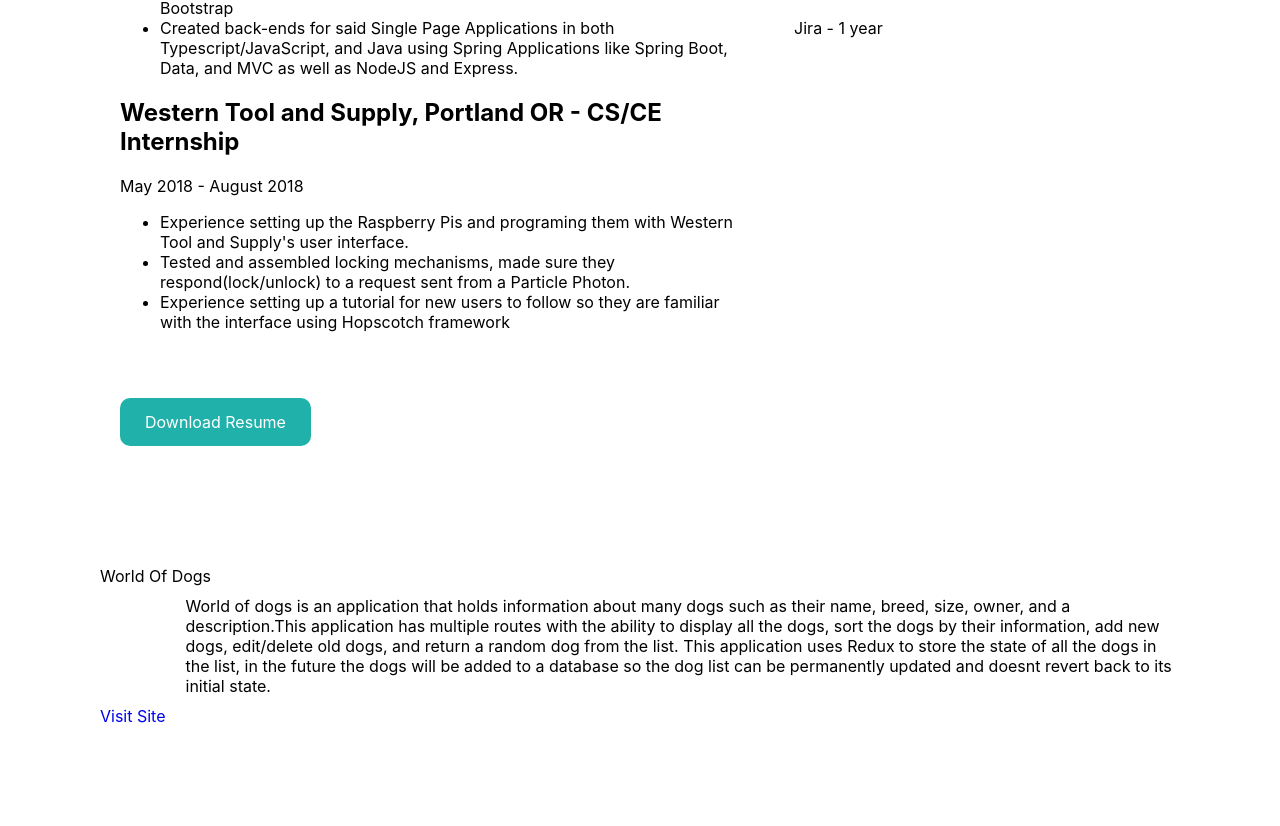
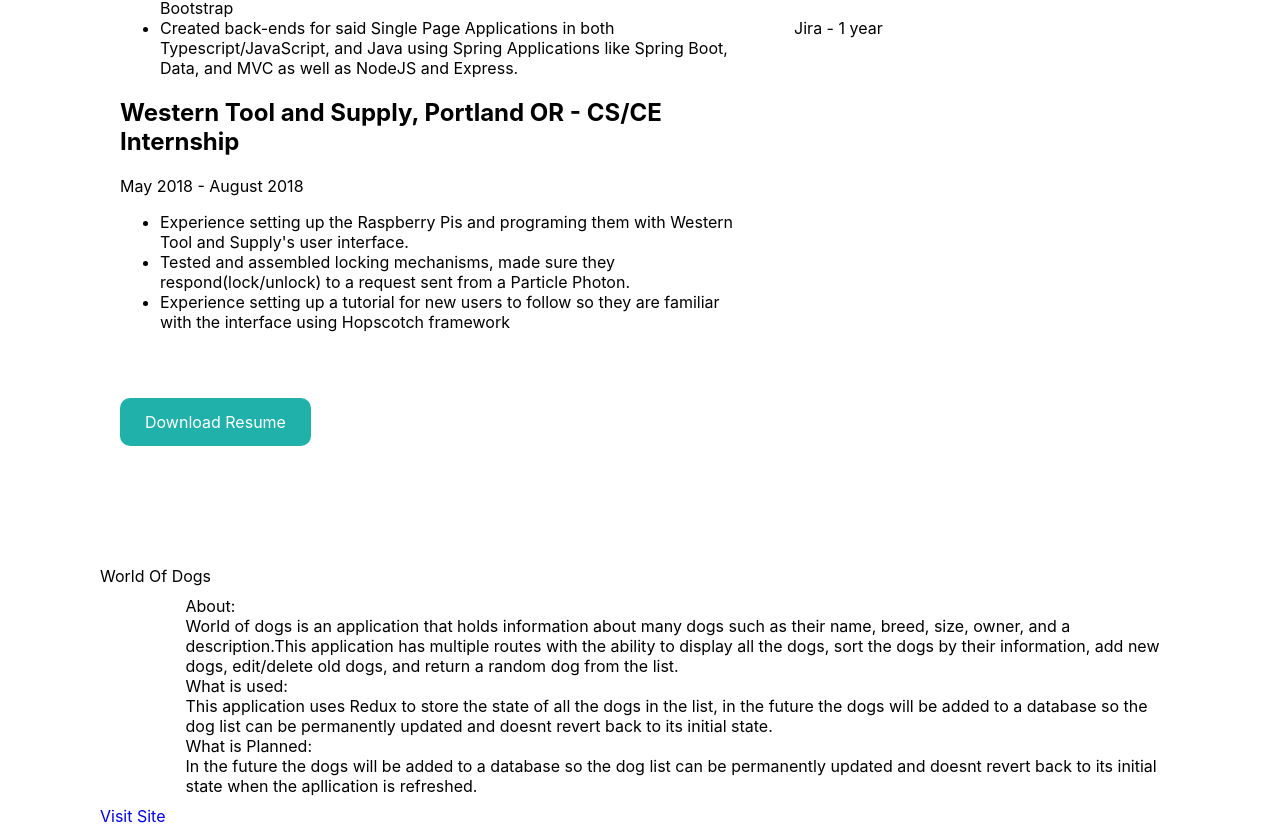
Before and after one commit to JessicaWaltz/myPortfolio, a React (Create React App) app: page / in a window 1280 px wide. Shown: the part 1101-1927 px from the top of the page. Before the commit the page ends 1827 px from the top, so only its background shows below. Built offline with nearby package versions, Linux system fonts and the light colour scheme.

Commit message:
added info for proj1 and starting info for proj2

```diff
--- a/src/components/body/Project1/Proj1.js
+++ b/src/components/body/Project1/Proj1.js
@@ -12,13 +12,19 @@ class Proj1 extends Component{
                     World Of Dogs
                 </div>
                 <div className="proj1-desc-container project-description">
-                    World of dogs is an application that holds information about many dogs such as
+                    <div className="proj1-desc-title" id="about"> About:</div>
+                    <div>World of dogs is an application that holds information about many dogs such as
                     their name, breed, size, owner, and a description.This application has multiple
                     routes with the ability to display all the dogs, sort the dogs by their information,
                     add new dogs, edit/delete old dogs, and return a random dog from the list.
-                    This application uses Redux to store the state of all the dogs in the list, in the future
+                    </div>
+                    <div className="proj1-desc-title" id="what-is-used">What is used:</div>
+                    <div>This application uses Redux to store the state of all the dogs in the list, in the future
                     the dogs will be added to a database so the dog list can be permanently updated and doesnt revert
-                    back to its initial state.
+                    back to its initial state.</div>
+                    <div className="proj1-desc-title" id="what-is-planned">What is Planned:</div>
+                    <div>In the future the dogs will be added to a database so the dog list can be permanently updated
+                    and doesnt revert back to its initial state when the apllication is refreshed.</div>
                 </div>
                 <div className="proj1-visual-conatainer animate__animated animate__fadeInUp">
                     <div className="proj1-visual-pics">
```
Also changed, not shown: src/components/body/Project2/Proj2.js (added).
